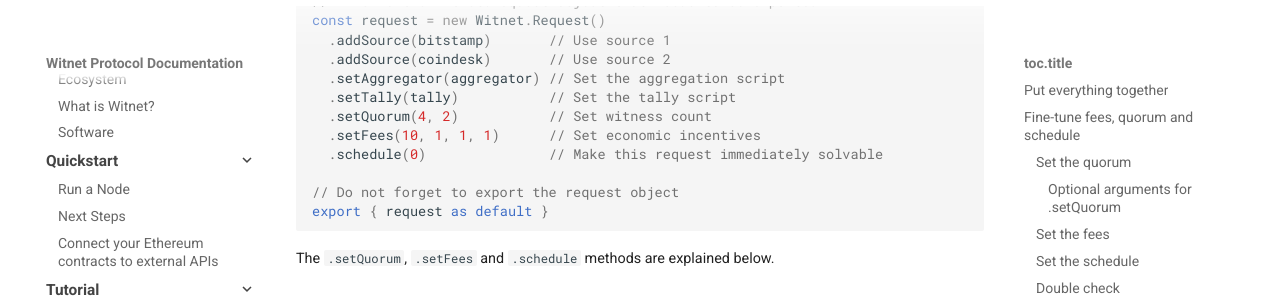
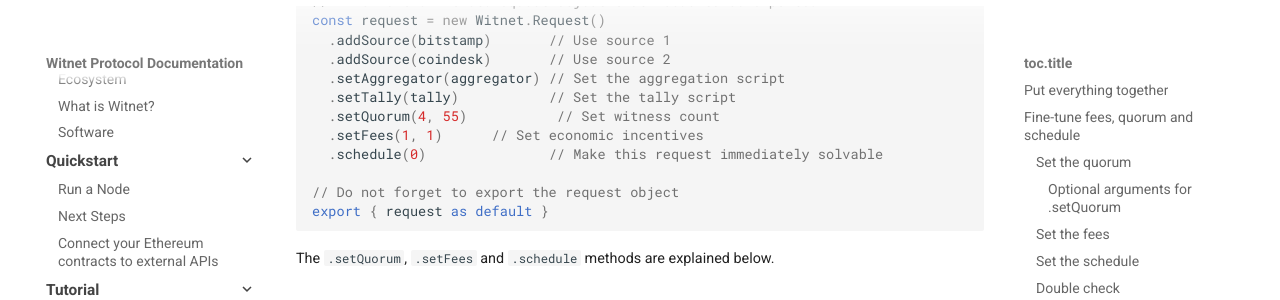
Before and after one commit to witnet/documentation, an MkDocs documentation site: the page built from docs/tutorials/bitcoin-price-feed/fine-tuning.md, in a window 1280 px wide and 900 px high, scrolled down 347 px. Shown: the part 153-453 px from the top of the window. Built offline with MkDocs 1.6.1 and Material for MkDocs 9.7.7, drawn with Linux system fonts in a browser that asks for light colours; some web fonts are replaced; comment, search, counter and statistics services are not loaded.

Commit message:
fix: min_consensus_percentage needs to be above 50%
https://github.com/witnet/witnet-requests-js/blob/master/dist/witnet/request.js#L59

```diff
--- a/docs/tutorials/bitcoin-price-feed/fine-tuning.md
+++ b/docs/tutorials/bitcoin-price-feed/fine-tuning.md
@@ -17,8 +17,8 @@ const request = new Witnet.Request()
   .addSource(coindesk)       // Use source 2
   .setAggregator(aggregator) // Set the aggregation script
   .setTally(tally)           // Set the tally script
-  .setQuorum(4, 2)           // Set witness count
-  .setFees(10, 1, 1, 1)      // Set economic incentives
+  .setQuorum(4, 55)           // Set witness count
+  .setFees(1, 1)      // Set economic incentives
   .schedule(0)               // Make this request immediately solvable
 
 // Do not forget to export the request object
```
